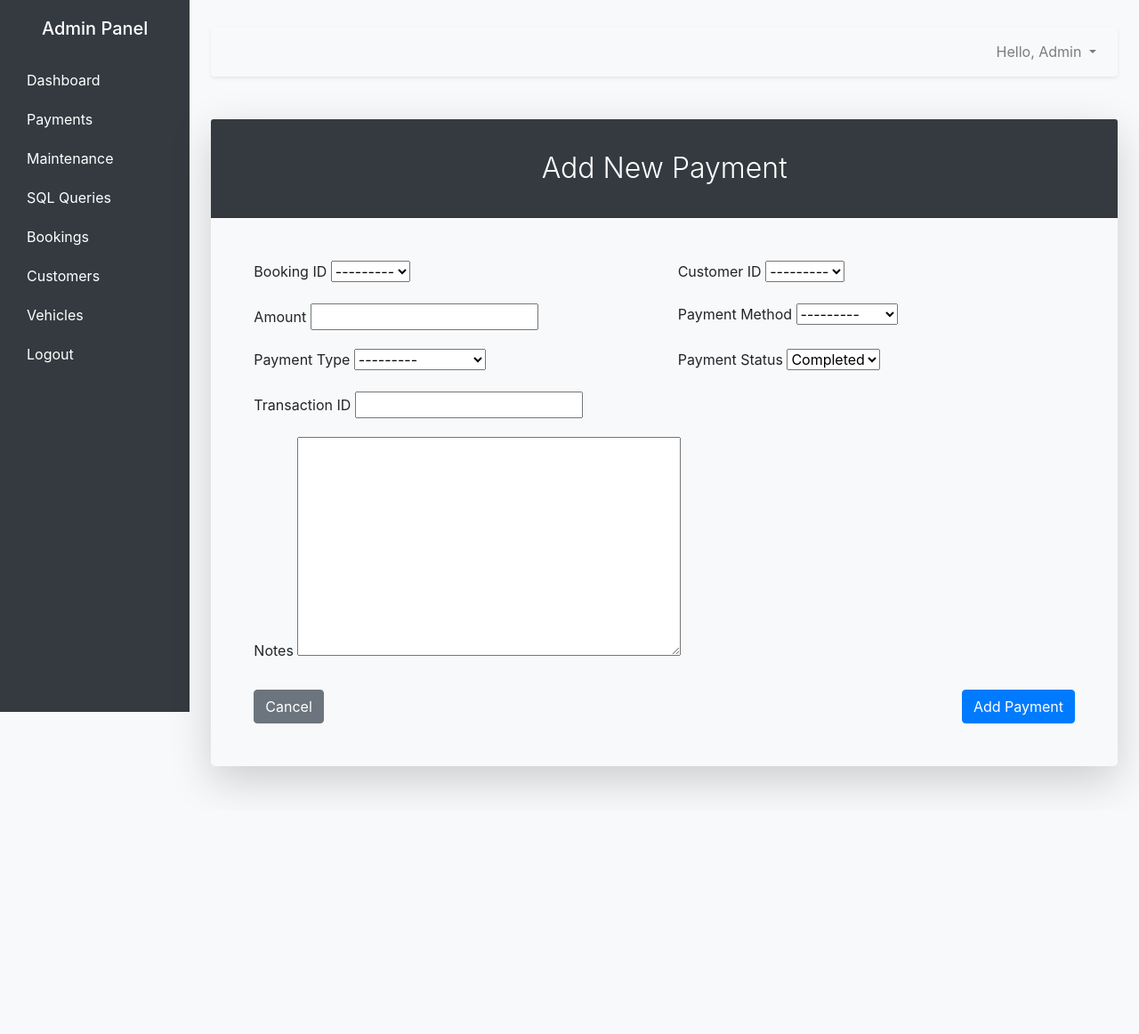
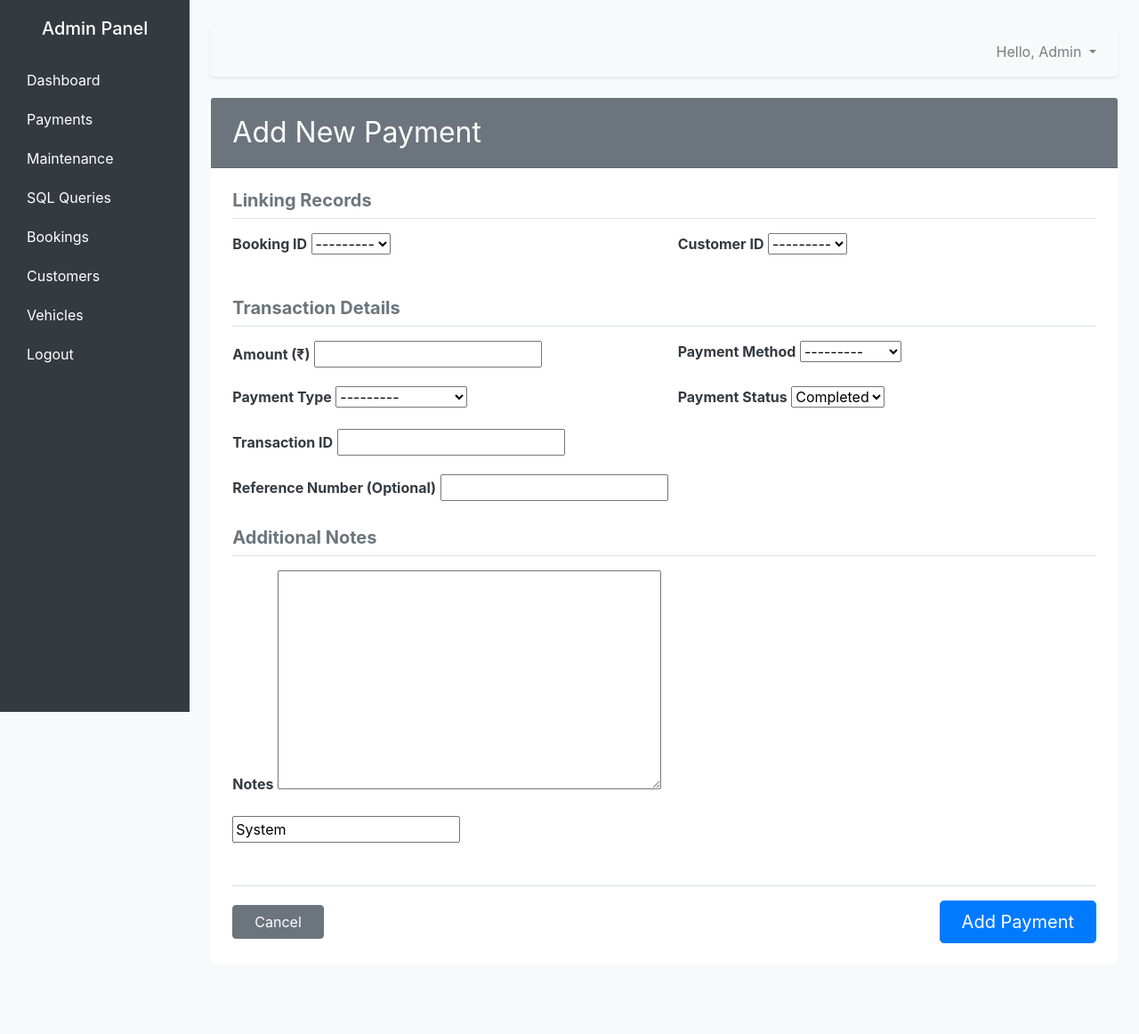
Before and after one commit to AADi2oo6/Vehicle-Rental-using-django, a Django app: page /admin_new/payments/add/ in a window 1280 px wide. Shown: the whole page at 89% size. Before the commit the page ends 890 px from the top, so only its background shows below. Run offline with Django 5.2, Linux system fonts and the light colour scheme; the visitor is signed in with stand-in values (Sample User, id 1); data that the repository does not hold is empty; some libraries are stand-ins or nearby versions.

```diff
--- a/Vehicle_Rental_System/Vehicle_Rental_System/settings.py
+++ b/Vehicle_Rental_System/Vehicle_Rental_System/settings.py
@@ -78,9 +78,9 @@ WSGI_APPLICATION = 'Vehicle_Rental_System.wsgi.application'
 DATABASES = {
     'default': {
         'ENGINE': 'django.db.backends.mysql',
-        'NAME': 'cp',  # Use the database name from the setup guide
+        'NAME': 'course',  # Use the database name from the setup guide
         'USER': 'root',    # Replace with your MySQL username
-        'PASSWORD': '241533591',  # IMPORTANT: Replace with your actual MySQL password
+        'PASSWORD': 'Ishubhai@6655',  # IMPORTANT: Replace with your actual MySQL password
         'HOST': 'localhost',          # Or your MySQL server address
         'PORT': '3306',               # Default MySQL port
     }
--- a/Vehicle_Rental_System/rental/urls.py
+++ b/Vehicle_Rental_System/rental/urls.py
@@ -21,7 +21,7 @@ urlpatterns = [
     path("admin_new/queries/", views.admin_queries_view, name="admin_queries"),
 
     # Payments Management URLs (consolidated)
-    path("admin_new/payments/", views.payments_management_view, name="payments_management"),
+   path("admin_new/payments/", views.admin_payments_view, name="admin_payments"),
     path("admin_new/payments/add/", views.payment_form_view, name="payment_add"),
     path("admin_new/payments/edit/<int:payment_id>/", views.payment_form_view, name="payment_edit"),
     path("admin_new/payments/delete/<int:payment_id>/", views.payment_delete_view, name="payment_delete"),
--- a/Vehicle_Rental_System/rental/views.py
+++ b/Vehicle_Rental_System/rental/views.py
@@ -1,4 +1,5 @@
 from django.shortcuts import render, redirect, get_object_or_404
+from django.db import connection, transaction
 from django.contrib import messages
 from django.contrib.auth.decorators import login_required
 from django.core.paginator import Paginator, EmptyPage, PageNotAnInteger
@@ -319,33 +320,50 @@ def my_bookings_view(request):
     return render(request, "my_bookings.html", context)
 
 
-# New custom admin dashboard views
-
 @login_required
 def admin_dashboard_view(request):
+    """
+    Retrieves key metrics (revenue, counts) and recent activity for the dashboard.
+    Uses reliable Django ORM query for Total Revenue, bypassing the stored procedure.
+    """
+
     if not request.user.is_superuser:
         messages.error(request, "You do not have permission to view this page.")
         return redirect('home')
 
-    total_revenue = Payment.objects.filter(payment_status='Completed').aggregate(total=Sum('amount'))['total'] or 0
+    current_month = date.today().month
+    current_year = date.today().year
+
+    # --- RELIABLE ORM QUERY for Total Revenue (Current Month) ---
+    # This directly checks your database for payments completed this month/year.
+    total_revenue = Payment.objects.filter(
+        payment_status='Completed',
+        payment_date__year=current_year,
+        payment_date__month=current_month
+    ).aggregate(total=Sum('amount'))['total'] or 0
+    # -----------------------------------------------------------
+
+    # --- Remaining Django ORM Queries for Dashboard Metrics ---
     pending_payments_count = Payment.objects.filter(payment_status='Pending').count()
     active_rentals_count = RentalBooking.objects.filter(booking_status='Active').count()
     maintenance_vehicles_count = Vehicle.objects.filter(status='Maintenance').count()
 
-    # Fetch recent activities
-    recent_payments = Payment.objects.select_related('customer').order_by('-payment_date')[:5]
-    recent_bookings = RentalBooking.objects.select_related('customer').order_by('-booking_date')[:5]
+    # --- Fetch Recent Activities ---
+    recent_payments = Payment.objects.filter(payment_status__in=['Completed', 'Refunded']).select_related('customer').order_by('-payment_date')[:5]
+    recent_bookings = RentalBooking.objects.select_related('customer', 'vehicle').order_by('-booking_date')[:5]
 
     context = {
+        # Metrics
         'total_revenue': total_revenue,
         'pending_payments_count': pending_payments_count,
         'active_rentals_count': active_rentals_count,
         'maintenance_vehicles_count': maintenance_vehicles_count,
+
+        # Recent Activities
         'recent_payments': recent_payments,
         'recent_bookings': recent_bookings,
     }
     return render(request, "admin_dashboard_bootstrap.html", context)
-
 # Add this new view for AJAX requests
 @login_required
 def get_dashboard_data(request):
@@ -398,45 +416,63 @@ def admin_queries_view(request):
     }
     return render(request, "queries.html", context)
 
-# Combined Payments Management View
 @login_required
-def payments_management_view(request):
+def admin_payments_view(request):
     """
-    Combines all professional views for the Payment table into a single view.
-    - Single Table Read-Only
-    - Multi-table View
-    - Aggregate Functions
-    - CRUD Operations (links for add/edit/delete)
+    Handles payments list, filtering, sorting, and aggregation.
     """
     if not request.user.is_superuser:
         messages.error(request, "You do not have permission to view this page.")
         return redirect('home')
 
-    # This handles the main list view and multi-table data
+    # --- Base Query ---
     payments = Payment.objects.select_related('customer', 'booking__vehicle').order_by('-payment_date')
 
-    # Filtering and Sorting logic
+    # --- Filtering Variables ---
+    search_query = request.GET.get('q', '').strip()
+    payment_status = request.GET.get('status')
+    start_date_str = request.GET.get('start_date')
+    end_date_str = request.GET.get('end_date')
+
+    # --- 1. Apply Universal Search (Text) ---
+    if search_query:
+        payments = payments.filter(
+            Q(id__icontains=search_query) |
+            Q(customer__first_name__icontains=search_query) |
+            Q(customer__last_name__icontains=search_query) |
+            Q(transaction_id__icontains=search_query) |
+            Q(booking__vehicle__vehicle_number__icontains=search_query)
+        )
+
+    # --- 2. Apply Date Range Filter ---
+    if start_date_str and end_date_str:
+        try:
+            start_date = datetime.strptime(start_date_str, '%Y-%m-%d').date()
+            end_date = datetime.strptime(end_date_str, '%Y-%m-%d').date() + timedelta(days=1)
+            payments = payments.filter(payment_date__gte=start_date, payment_date__lt=end_date)
+
+        except ValueError:
+            messages.error(request, "Invalid date format. Please use YYYY-MM-DD.")
+
+    # --- 3. Apply Status Filter ---
+    if payment_status:
+        payments = payments.filter(payment_status=payment_status)
+
+    # --- 4. Apply Sorting ---
     sort_by = request.GET.get('sort', 'payment_date')
     order = request.GET.get('order', 'desc')
     if order == 'asc':
         payments = payments.order_by(sort_by)
     else:
         payments = payments.order_by(f'-{sort_by}')
-    payment_status = request.GET.get('status')
-    if payment_status:
-        payments = payments.filter(payment_status=payment_status)
 
-    # Aggregation for reports
+    # --- 5. Aggregation for Reports ---
     monthly_revenue = Payment.objects.filter(payment_status='Completed').annotate(
         month=TruncMonth('payment_date')
-    ).values('month').annotate(
-        total_revenue=Sum('amount')
-    ).order_by('month')
+    ).values('month').annotate(total_revenue=Sum('amount')).order_by('month')
     top_customers = Payment.objects.filter(payment_status='Completed').values(
         'customer__first_name', 'customer__last_name'
-    ).annotate(
-        total_spent=Sum('amount')
-    ).order_by('-total_spent')[:10]
+    ).annotate(total_spent=Sum('amount')).order_by('-total_spent')[:10]
 
     context = {
         'payments': payments,
@@ -445,6 +481,9 @@ def payments_management_view(request):
         'selected_status': payment_status,
         'sort_by': sort_by,
         'order': order,
+        'search_query': search_query,
+        'start_date': start_date_str,
+        'end_date': end_date_str,
     }
     return render(request, "admin/payments.html", context)
 
@@ -462,12 +501,13 @@ def payment_form_view(request, payment_id=None):
         if form.is_valid():
             form.save()
             messages.success(request, "Payment saved successfully.")
-            return redirect('payments_management')
+            return redirect('admin_payments')
     else:
         form = PaymentForm(instance=payment)
 
     context = {'form': form}
     return render(request, "admin/payment_form.html", context)
+
 
 @login_required
 def payment_delete_view(request, payment_id):
@@ -478,7 +518,7 @@ def payment_delete_view(request, payment_id):
     if request.method == 'POST':
         payment.delete()
         messages.success(request, f"Payment ID {payment.id} deleted successfully.")
-    return redirect('payments_management')
+    return redirect('admin_payments')
     pass
 
 def change_password_view(request):
--- a/Vehicle_Rental_System/template/admin/bases.html
+++ b/Vehicle_Rental_System/template/admin/bases.html
@@ -49,7 +49,7 @@
                     <h5 class="text-white text-center mb-4">Admin Panel</h5>
                     <ul class="nav flex-column">
                         <li class="nav-item"><a href="{% url 'admin_dashboard' %}">Dashboard</a></li>
-                        <li class="nav-item"><a href="{% url 'payments_management' %}">Payments</a></li>
+                        <li class="nav-item"><a href="{% url 'admin_payments' %}">Payments</a></li>
                         <li class="nav-item"><a href="{% url 'admin_maintenance' %}">Maintenance</a></li>
                         <li class="nav-item"><a href="{% url 'admin_queries' %}">SQL Queries</a></li>
                         <li class="nav-item"><a href="{% url 'bookings_management' %}">Bookings</a></li>
--- a/Vehicle_Rental_System/template/admin/payment_form.html
+++ b/Vehicle_Rental_System/template/admin/payment_form.html
@@ -1,11 +1,13 @@
 {% extends "admin/bases.html" %}
 
 {% block content %}
-    <div class="card bg-light shadow-lg border-0 rounded-lg mt-5">
-        <div class="card-header bg-dark text-white text-center">
-            <h2 class="font-weight-light my-4">{% if payment %}Edit Payment{% else %}Add New Payment{% endif %}</h2>
+    <div class="card border-0 rounded-0 mt-4 mb-5">
+
+        <div class="card-header bg-secondary text-white text-left py-3 px-4">
+            <h2 class="font-weight-normal my-1">{% if payment %}Edit Payment #{{ payment.id }}{% else %}Add New Payment{% endif %}</h2>
         </div>
-        <div class="card-body p-5">
+
+        <div class="card-body p-4">
             <form method="post">
                 {% csrf_token %}
 
@@ -25,64 +27,74 @@
                     </div>
                 {% endif %}
 
-                <div class="row mb-3">
+                <h5 class="text-secondary mb-3 mt-0 border-bottom pb-2 font-weight-bold">Linking Records</h5>
+                <div class="row">
                     <div class="col-md-6">
-                        <div class="form-floating mb-3 mb-md-0">
-                            <label for="{{ form.booking.id_for_label }}">Booking ID</label>
+                        <div class="form-group">
+                            <label for="{{ form.booking.id_for_label }}" class="font-weight-bold text-dark">Booking ID</label>
                             {{ form.booking }}
                         </div>
                     </div>
                     <div class="col-md-6">
-                        <div class="form-floating">
-                            <label for="{{ form.customer.id_for_label }}">Customer ID</label>
+                        <div class="form-group">
+                            <label for="{{ form.customer.id_for_label }}" class="font-weight-bold text-dark">Customer ID</label>
                             {{ form.customer }}
                         </div>
                     </div>
                 </div>
 
-                <div class="row mb-3">
+                <h5 class="text-secondary mb-3 mt-4 border-bottom pb-2 font-weight-bold">Transaction Details</h5>
+                <div class="row">
                     <div class="col-md-6">
-                        <div class="form-floating mb-3 mb-md-0">
-                            <label for="{{ form.amount.id_for_label }}">Amount</label>
+                        <div class="form-group">
+                            <label for="{{ form.amount.id_for_label }}" class="font-weight-bold text-dark">Amount (₹)</label>
                             {{ form.amount }}
                         </div>
                     </div>
                     <div class="col-md-6">
-                        <div class="form-floating">
-                            <label for="{{ form.payment_method.id_for_label }}">Payment Method</label>
+                        <div class="form-group">
+                            <label for="{{ form.payment_method.id_for_label }}" class="font-weight-bold text-dark">Payment Method</label>
                             {{ form.payment_method }}
                         </div>
                     </div>
                 </div>
 
-                <div class="row mb-3">
+                <div class="row">
                     <div class="col-md-6">
-                        <div class="form-floating mb-3 mb-md-0">
-                            <label for="{{ form.payment_type.id_for_label }}">Payment Type</label>
+                        <div class="form-group">
+                            <label for="{{ form.payment_type.id_for_label }}" class="font-weight-bold text-dark">Payment Type</label>
                             {{ form.payment_type }}
                         </div>
                     </div>
                     <div class="col-md-6">
-                        <div class="form-floating">
-                            <label for="{{ form.payment_status.id_for_label }}">Payment Status</label>
+                        <div class="form-group">
+                            <label for="{{ form.payment_status.id_for_label }}" class="font-weight-bold text-dark">Payment Status</label>
                             {{ form.payment_status }}
                         </div>
                     </div>
                 </div>
 
-                <div class="form-floating mb-3">
-                    <label for="{{ form.transaction_id.id_for_label }}">Transaction ID</label>
+                <div class="form-group">
+                    <label for="{{ form.transaction_id.id_for_label }}" class="font-weight-bold text-dark">Transaction ID</label>
                     {{ form.transaction_id }}
                 </div>
+                <div class="form-group">
+                    <label for="{{ form.reference_number.id_for_label }}" class="font-weight-bold text-dark">Reference Number (Optional)</label>
+                    {{ form.reference_number }}
+                </div>
 
-                <div class="form-floating mb-3">
-                    <label for="{{ form.notes.id_for_label }}">Notes</label>
+                <h5 class="text-secondary mb-3 mt-4 border-bottom pb-2 font-weight-bold">Additional Notes</h5>
+                <div class="form-group">
+                    <label for="{{ form.notes.id_for_label }}" class="font-weight-bold text-dark">Notes</label>
                     {{ form.notes }}
                 </div>
 
-                <div class="d-flex align-items-center justify-content-between mt-4 mb-0">
-                    <a class="btn btn-secondary" href="{% url 'payments_management' %}">Cancel</a>
-                    <button type="submit" class="btn btn-primary">{% if payment %}Update{% else %}Add{% endif %} Payment</button>
+                {% if form.processed_by %}{{ form.processed_by }}{% endif %}
+                {% if form.payment_date %}{{ form.payment_date }}{% endif %}
+
+                <div class="d-flex align-items-center justify-content-between mt-5 pt-3 border-top">
+                    <a class="btn btn-secondary px-4" href="{% url 'admin_payments' %}">Cancel</a>
+                    <button type="submit" class="btn btn-primary btn-lg px-4">{% if payment %}Update Payment{% else %}Add Payment{% endif %}</button>
                 </div>
             </form>
         </div>
```
Also changed, not shown: Vehicle_Rental_System/template/admin/payments.html (+61 -56 lines), Vehicle_Rental_System/rental/migrations/0012_alter_customer_password.py (added), Vehicle_Rental_System/rental/migrations/0013_alter_customer_password.py (added).
